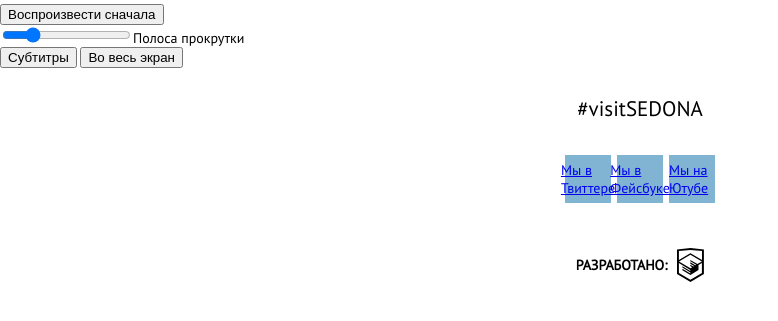
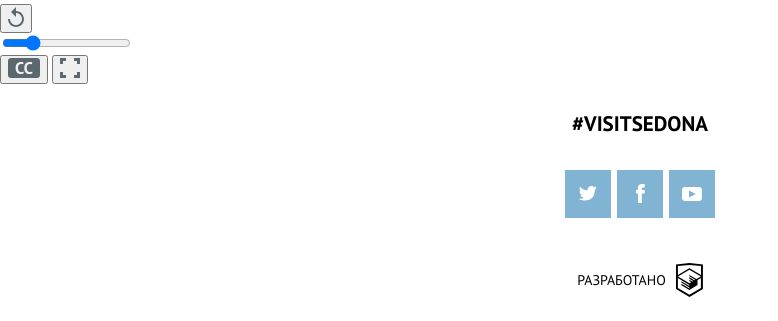
Before and after one commit to NatalyLu/sedona, a website: page source/catalog.html in a window 1280 px wide. Shown: the part 2358-2679 px from the top of the page, without its empty margins (0-778 px from the left). Drawn offline with nearby package versions, Linux system fonts and the light colour scheme; files that its build step writes are made by us from their sources; files whose address does not match are found by name.

Commit message:
edited loyaout for pages (added classes, tags for button ext, svg and wrappers for inputs)

```diff
--- a/source/catalog.html
+++ b/source/catalog.html
@@ -85,36 +85,79 @@
       <section class="presentation">
         <h2 class="main-title presentation__title">Все еще сомневаетесь?</h2>
         <p class="presentation__description">Смотрите видеопрезентацию и скорее за билетами, пока они не подорожали в очередной раз!</p>
-        <video class="presentation__video" controls width="320" height="201" poster="img/background-imgs/video-mobile.jpg" preload="none">
+        <video class="presentation__video" width="320" height="201" poster="img/background-imgs/video-mobile.jpg" preload="none">
           <source src="#" type="video/mp4">
         </video>
         <div class="controls">
-          <button class="controls__button-repeat" type="button">Воспроизвести сначала</button>
+          <button class="controls__button controls__button--repeat" type="button">
+            <span class="visually-hidden">
+              Воспроизвести сначала
+            </span>
+            <svg width="16" height="20" viewBox="0 0 16 20" fill="none" xmlns="http://www.w3.org/2000/svg">
+              <path d="M8 4V0L3 5L8 10V6C11.3 6 14 8.7 14 12C14 15.3 11.3 18 8 18C4.7 18 2 15.3 2 12H0C0 16.4 3.6 20 8 20C12.4 20 16 16.4 16 12C16 7.6 12.4 4 8 4Z" fill="#5C6870"/>
+            </svg>
+          </button>
           <div class="range controls__range">
-            <label><input type="range" min="0" max="100" step="1" value="20">Полоса прокрутки</label>
+            <input class="range__input" id="range-presentation" type="range" min="0" max="100" step="1" value="20">
+            <label class="range__fill" for="range-presentation">
+              <span class="visually-hidden">
+                Полоса прокрутки
+              </span></label>
           </div>
-          <button class="controls__button-sub" type="button">Субтитры</button>
-          <button class="controls__button-fullscreen" type="button">Во весь экран</button>
+          <button class="controls__button controls__button--sub" type="button">
+            <span class="visually-hidden">
+              Субтитры
+            </span>
+            <svg width="32" height="20" viewBox="0 0 32 20" fill="none" xmlns="http://www.w3.org/2000/svg">
+              <path d="M29 0H3C1.3 0 0 1.3 0 3V17C0 18.7 1.3 20 3 20H29C30.7 20 32 18.7 32 17V3C32 1.3 30.7 0 29 0ZM14.4 15.9C13.9 16 13.3 16 12.7 16C12 16 11.3 15.9 10.7 15.7C10.1 15.5 9.5 15.1 9.1 14.7C8.7 14.3 8.3 13.6 8 12.8C7.7 12 7.6 11.1 7.6 10C7.6 8.9 7.8 7.9 8.1 7.1C8.4 6.3 8.8 5.7 9.3 5.2C9.8 4.7 10.4 4.4 11 4.2C11.5 4.1 12.2 4 12.8 4C13.5 4 14 4 14.5 4.1C15 4.2 15.3 4.3 15.6 4.4L15.2 6.3C14.9 6.2 14.6 6.1 14.3 6C13.9 6 13.5 6 13 6C12.1 6 11.4 6.3 10.8 7C10.2 7.7 10 8.7 10 10C10 10.6 10.1 11.1 10.2 11.6C10.3 12.1 10.5 12.5 10.8 12.9C11.1 13.2 11.4 13.5 11.8 13.7C12.2 13.9 12.7 14 13.2 14C13.7 14 14.1 14 14.5 13.9C14.8 13.8 15.1 13.7 15.4 13.5L15.9 15.3C15.4 15.6 14.9 15.7 14.4 15.9ZM23.1 15.9C22.6 16 22 16 21.4 16C20.7 16 20 15.9 19.4 15.7C18.8 15.5 18.2 15.1 17.8 14.7C17.3 14.2 16.9 13.6 16.7 12.8C16.4 12 16.3 11.1 16.3 10C16.3 8.9 16.5 7.9 16.8 7.1C17.1 6.3 17.5 5.7 18 5.2C18.5 4.7 19.1 4.4 19.7 4.2C20.2 4.1 20.9 4 21.5 4C22.2 4 22.7 4 23.2 4.1C23.7 4.2 24 4.3 24.3 4.4L23.9 6.3C23.6 6.2 23.3 6.1 23 6C22.6 6 22.2 6 21.7 6C20.8 6 20.1 6.3 19.5 7C18.9 7.7 18.7 8.7 18.7 10C18.7 10.6 18.8 11.1 18.9 11.6C19 12.1 19.2 12.5 19.5 12.9C19.8 13.2 20.1 13.5 20.5 13.7C20.9 13.9 21.4 14 21.9 14C22.4 14 22.8 14 23.2 13.9C23.5 13.8 23.8 13.7 24.1 13.5L24.6 15.3C24.1 15.6 23.6 15.7 23.1 15.9Z" fill="#5C6870"/>
+            </svg>
+          </button>
+          <button class="controls__button controls__button--fullscreen" type="button">
+            <span class="visually-hidden">
+              Во весь экран
+            </span>
+            <svg width="20" height="20" viewBox="0 0 20 20" fill="none" xmlns="http://www.w3.org/2000/svg">
+              <path d="M0 0V3V6H3V3H6V0H3H0Z" fill="#5C6870"/>
+              <path d="M3 14H0V17V20H3H6V17H3V14Z" fill="#5C6870"/>
+              <path d="M17 0H14V3H17V6H20V3V0H17Z" fill="#5C6870"/>
+              <path d="M17 17H14V20H17H20V17V14H17V17Z" fill="#5C6870"/>
+            </svg>
+          </button>
         </div>
       </section>
     </main>
     <footer class="page-footer">
-      <div class="page-footer__logo">#visitSEDONA</div>
+      <div class="main-title page-footer__logo">#visitSEDONA</div>
       <ul class="social page-footer__social">
         <li class="social__item">
-          <a class="social__link social__link--twitter" href="https://twitter.com/htmlacademy_ru">Мы в Твиттере</a>
+          <a class="social__link" href="https://twitter.com/htmlacademy_ru">
+            <span class="visually-hidden">Мы в Твиттере</span>
+            <svg width="18" height="15" viewBox="0 0 18 15" fill="none" xmlns="http://www.w3.org/2000/svg">
+              <path d="M11.3 0.166728C13 -0.333272 14.4 0.366728 15 1.26673C15.7 1.06673 16.4 0.766728 17.1 0.566728C17.1 1.36673 16.6 2.06673 16.2 2.26673C16.9 2.46673 17.5 1.76673 17.5 1.76673C17.3 2.76673 16.5 3.46673 15.9 3.76673C15.7 10.3667 12.6 14.7667 5.5 14.5667C5 14.5667 5.6 14.5667 5 14.5667C4.6 14.5667 0.7 14.1667 0 12.7667C2.3 12.9667 4 12.3667 4.8 11.6667C3.8 11.3667 2 11.1667 1.7 8.76673C2.1 8.86673 2.3 8.96673 3 8.86673C1.8 8.06673 0.4 7.36673 0.5 5.16673C0.8 5.46673 1.6 5.66673 1.9 5.66673C1.2 5.46673 -0.1 2.36673 1 0.866728C2.9 2.66673 4.8 4.36673 8.4 4.56673C8.5 2.26673 9.5 0.766728 11.3 0.166728Z" fill="white"/>
+            </svg>
+          </a>
         </li>
         <li class="social__item">
-          <a class="social__link social__link--facebook" href="https://www.facebook.com/htmlacademy">Мы в Фейсбуке</a>
+          <a class="social__link" href="https://www.facebook.com/htmlacademy">
+            <span class="visually-hidden">Мы в Фейсбуке</span>
+            <svg width="9" height="19" viewBox="0 0 9 19" fill="none" xmlns="http://www.w3.org/2000/svg">
+              <path d="M6.3 3.4C7.1 3.4 7.9 3.4 8.7 3.4C8.7 2.3 8.7 1.2 8.7 0C7.7 0 6.8 0 5.8 0C2.7 0.2 1.5 2.4 1.9 6.1H0V9.6H2C2 12.7 2 15.8 2 18.9C3.3 18.9 4.6 18.9 5.8 18.9C5.8 15.8 5.8 12.7 5.8 9.6H8.7V6.1H5.8C5.8 5.1 5.8 3.7 6.3 3.4Z" fill="white"/>
+            </svg>
+          </a>
         </li>
         <li class="social__item">
-          <a class="social__link social__link--youtube" href="https://www.youtube.com/user/htmlacademyru">Мы на Ютубе</a>
+          <a class="social__link" href="https://www.youtube.com/user/htmlacademyru">
+            <span class="visually-hidden">Мы на Ютубе</span>
+            <svg width="20" height="14" viewBox="0 0 20 14" fill="none" xmlns="http://www.w3.org/2000/svg">
+              <path d="M17.1 0H2.8C1.3 0 0 1.3 0 2.8V11.1C0 12.7 1.3 14 2.8 14H17.1C18.7 14 19.9 12.7 19.9 11.2V2.8C20 1.3 18.7 0 17.1 0ZM7 10.4V3.6L13.8 7L7 10.4Z" fill="white"/>
+            </svg>
+          </a>
         </li>
       </ul>
       <div class="copyright page-footer__copyright">
-        <b class="copyright__text">Разработано:</b>
+        <span class="copyright__text">Разработано</span>
         <a class="copyright__link" href="https://htmlacademy.ru/intensive/adaptive">
-          <svg width="27" height="35" viewBox="0 0 27 35" fill="none" xmlns="http://www.w3.org/2000/svg">
+          <svg viewBox="0 0 27 35" fill="none" xmlns="http://www.w3.org/2000/svg">
             <path d="M13.6 0H13.5L0 1.4V26.1L13.5 34.1L26.9 26.1V1.4L13.6 0ZM25 12.1L13.5 5.3V5.2H13.4L13.3 5.1V5.2L1.9 12.1V3.1L13.4 1.9L25 3.1V12.1ZM13.4 6.8L24.9 13.5L20.4 16.1L13.3 11.9V13.3L19.2 16.8L18.3 17.3L13.3 14.3V15.7L17.1 18L16.3 18.5L13.3 16.7V18.1L15.2 19.2L13.4 20.3L2 13.6L13.4 6.8ZM1.9 15.1L13.3 21.9V22.9L5.4 18.2V19.6L13.4 24.4V25.5L5.4 20.8V22.2L13.4 27L21.5 22.1V16.9L24.9 14.9V24.9L13.4 31.8L1.9 25V15.1Z" fill="black"/>
           </svg>
         </a>
```
Also changed, not shown: source/form.html (+21 -6 lines), source/index.html (+1 -1 lines).
